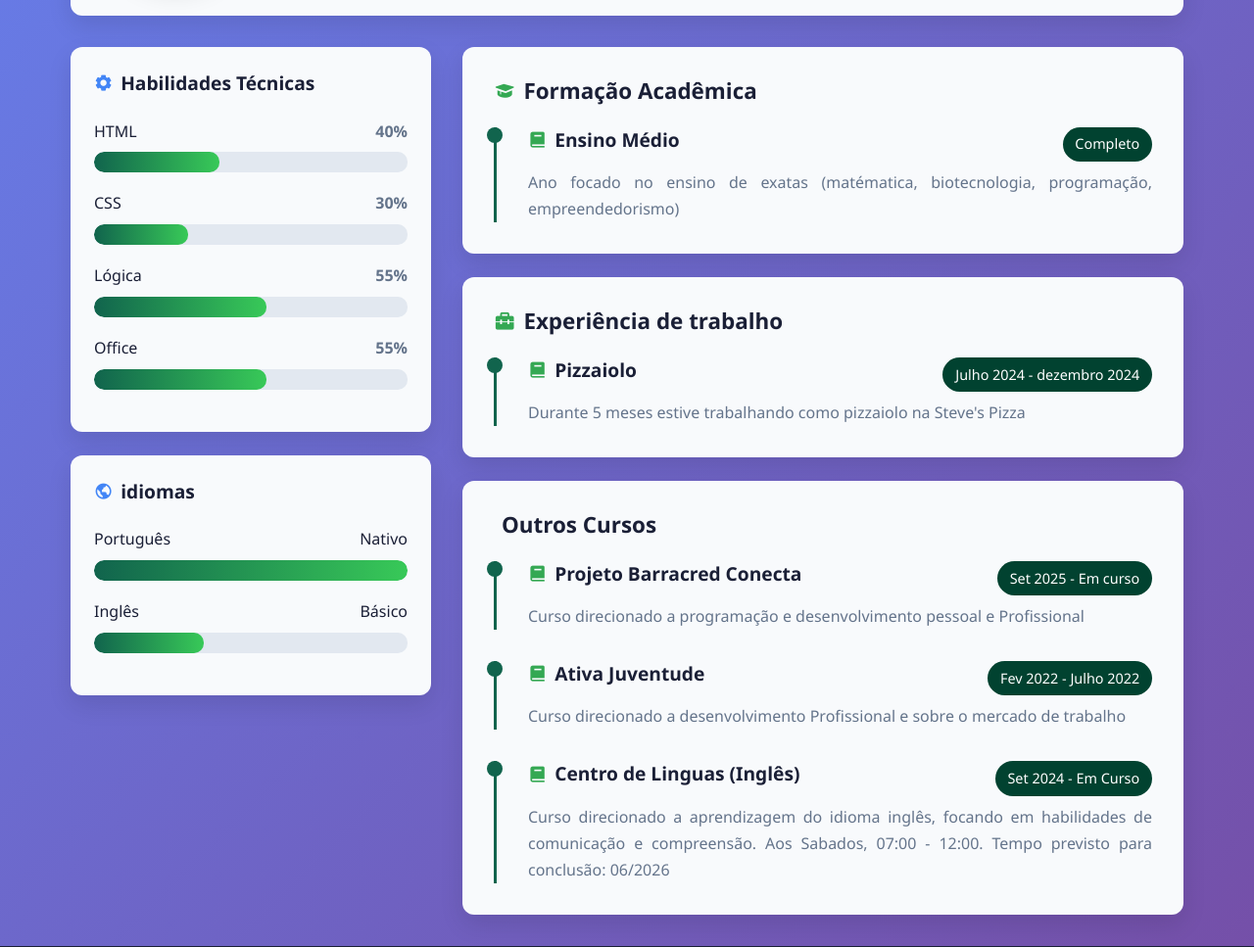
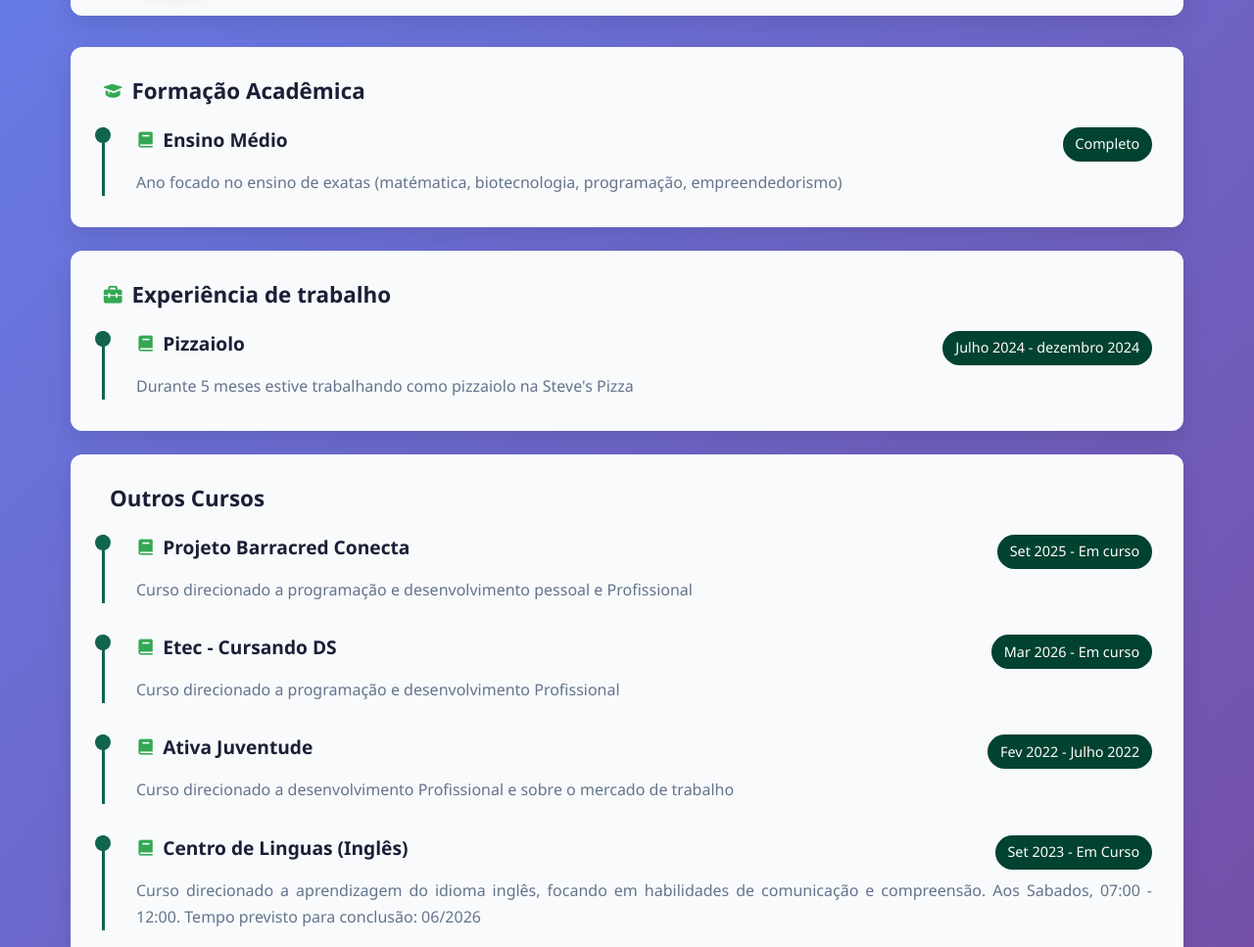
Before and after one commit to GabriellVizon/Curriculo, a plain HTML site: page index.html in a window 1280 px wide. Shown: the part 230-1197 px from the top of the page at 98% size. Drawn offline with nearby package versions, Linux system fonts and the light colour scheme.

Commit message:
atualizado

```diff
--- a/index.html
+++ b/index.html
@@ -20,7 +20,7 @@
                 <img src="Profile.jpeg" alt="Gabriel Vizon" class="profile-image">
                 <div class="profile-info">
                     <h1>Gabriel Felipe Vizon</h1>
-                    <p class="title">Desenvolvedor</p>
+                    <p class="title">Estudante</p>
                     <div class="contact-info">
                         <div class="contact-item">
                             <i class="bx bx-current-location"></i>
@@ -40,83 +40,6 @@
         </header>
 
         <main>
-            <aside class="sidebar">
-                <!-- HABILIDADES TÉCNICAS -->
-                <div class="card">
-                    <h3 class="card-title">
-                        <i class="bx bxs-cog"></i>
-                        Habilidades Técnicas
-                    </h3>
-                    <div class="skills-list">
-                        <div class="skill-item">
-                            <div class="skill-header">
-                                <span class="skill-name">HTML</span>
-                                <span class="skill-percentage">40%</span>
-                            </div>
-                            <div class="skill-bar">
-                                <div class="skill-progress" style="width: 40%;"></div>
-                            </div>
-                        </div>
-                        <div class="skill-item">
-                            <div class="skill-header">
-                                <span class="skill-name">CSS</span>
-                                <span class="skill-percentage">30%</span>
-                            </div>
-                            <div class="skill-bar">
-                                <div class="skill-progress" style="width: 30%;"></div>
-                            </div>
-                        </div>
-                        <div class="skill-item">
-                            <div class="skill-header">
-                                <span class="skill-name">Lógica</span>
-                                <span class="skill-percentage">55%</span>
-                            </div>
-                            <div class="skill-bar">
-                                <div class="skill-progress" style="width: 55%;"></div>
-                            </div>
-                        </div>
-                        <div class="skill-item">
-                            <div class="skill-header">
-                                <span class="skill-name">Office</span>
-                                <span class="skill-percentage">55%</span>
-                            </div>
-                            <div class="skill-bar">
-                                <div class="skill-progress" style="width: 55%;"></div>
-                            </div>
-                        </div>
-                    </div>
-                </div>
-
-                <!-- IDIOMAS -->
-
-                <div class="card">
-                    <h3 class="card-title">
-                        <i class="bx bx-world"></i>
-                        idiomas
-                    </h3>
-                    <div class="skills-list">
-                        <div class="skill-item">
-                            <div class="skill-header">
-                                <span class="skill-name">Português</span>
-                                <span class="skill-porcentage">Nativo</span>
-                            </div>
-                            <div class="skill-bar">
-                                <div class="skill-progress" style="width: 100%;"></div>
-                            </div>
-                        </div>
-                        <div class="skill-item">
-                            <div class="skill-header">
-                                <span class="skill-name">Inglês</span>
-                                <span class="skill-porcentage">Básico</span>
-                            </div>
-                            <div class="skill-bar">
-                                <div class="skill-progress" style="width: 35%;"></div>
-                            </div>
-                        </div>
-                    </div>
-                </div>
-
-            </aside>
 
             <div class="content">
                 <!-- Formação Acadêmica -->
@@ -168,7 +91,6 @@
                     <h2 class="section-title">
                         <i class="bx bxs-gradutation"></i>
                         Outros Cursos
-
                     </h2>
 
                     <div class="timeline-item">
@@ -184,7 +106,18 @@
                         </p>
                     </div>
 
-
+                    <div class="timeline-item">
+                        <div class="item-header">
+                            <h3 class="item-title">
+                                <i class="bx bxs-book"></i>
+                                Etec - Cursando DS
+                            </h3>
+                            <span class="item-date">Mar 2026 - Em curso</span>
+                        </div>
+                        <p class="item-description">
+                            Curso direcionado a programação e desenvolvimento Profissional
+                        </p>
+                    </div>
 
                     <div class="timeline-item">
                         <div class="item-header">
@@ -205,7 +138,7 @@
                                 <i class="bx bxs-book"></i>
                                 Centro de Linguas (Inglês)
                             </h3>
-                            <span class="item-date">Set 2024 - Em Curso</span>
+                            <span class="item-date">Set 2023 - Em Curso</span>
                         </div>
                         <p class="item-description">
                             Curso direcionado a aprendizagem do idioma inglês, focando em habilidades de comunicação e compreensão.
--- a/style.css
+++ b/style.css
@@ -17,6 +17,7 @@
     box-sizing: border-box;
     font-family: 'Segoe UI', Tahoma, Geneva, Verdana, sans-serif;
 }
+
 
 body {
     background: linear-gradient(135deg, #667eea 1%, #764ba2 100%);
@@ -96,13 +97,11 @@ main {
     display: grid;
     grid-template-columns: 1fr 2fr;
     gap: 2rem;
+        display: flex;
+    justify-content: center;
+
 }
 
-.sidebar {
-    display: flex;
-    flex-direction: column;
-    gap: 1.5rem;
-}
 
 .card {
     background: var(--light-color);
@@ -159,7 +158,7 @@ main {
 
 .skill-progress {
     height: 100%;
-    background: linear-gradient(90deg, #11644d, #38c958);
+    background-color:  #11644d;
     border-radius: 10px;
     transition: width 1.5s ease-in-out;
 }
@@ -370,3 +369,19 @@ footer {
 .section:nth-child(1) {animation-delay: 0.1s;}
 .section:nth-child(2) {animation-delay: 0.2s;}
 .section:nth-child(3) {animation-delay: 0.3s;}
+
+@media print {
+
+body{
+background:white;
+}
+
+.container{
+max-width:100%;
+}
+
+.card{
+break-inside: avoid;
+}
+
+}
```
